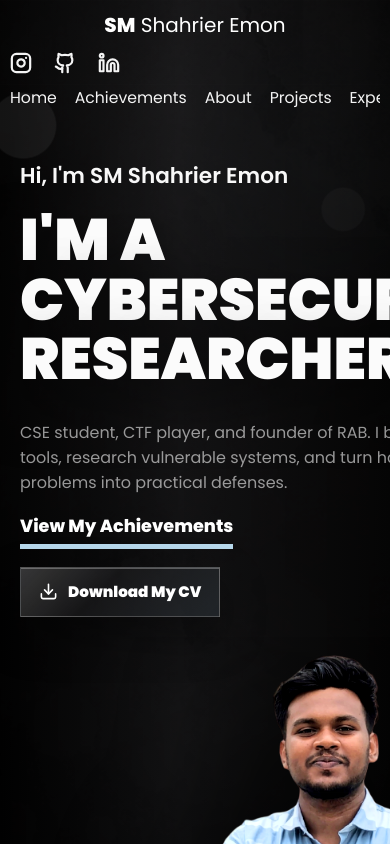
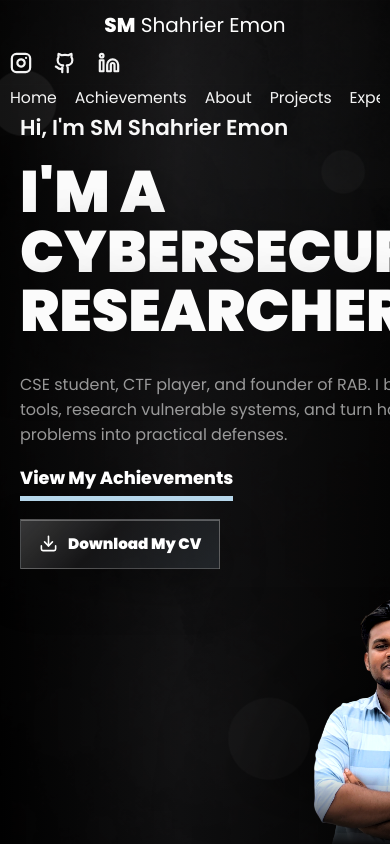
Before and after one commit to Emon095/portfolio, a React (Vite) app: page / in a window 390 px wide. Shown: the top 844 px of the page. Built offline with nearby package versions, Linux system fonts and the light colour scheme.

Commit message:
Fix mobile hero spacing

```diff
--- a/src/index.css
+++ b/src/index.css
@@ -1291,7 +1291,8 @@ footer {
 
 @media (max-width: 640px) {
   .hero-section {
-    padding: 112px 20px 0;
+    min-height: auto;
+    padding: 112px 20px 12px;
   }
 
   .site-header {
@@ -1343,12 +1344,21 @@ footer {
     left: auto;
     bottom: auto;
     width: 100%;
-    height: 410px;
+    height: 260px;
+    margin-top: 8px;
+  }
+
+  .hero-copy {
+    padding: 0 0 10px;
   }
 
   .content-section {
     width: min(100% - 34px, 1180px);
     padding: 64px 0;
+  }
+
+  #achievements {
+    padding-top: 28px;
   }
 
   .achievement-grid {
```
